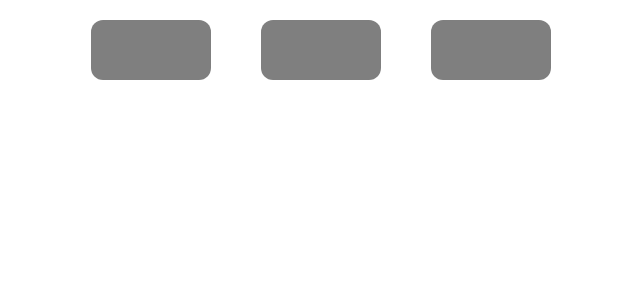
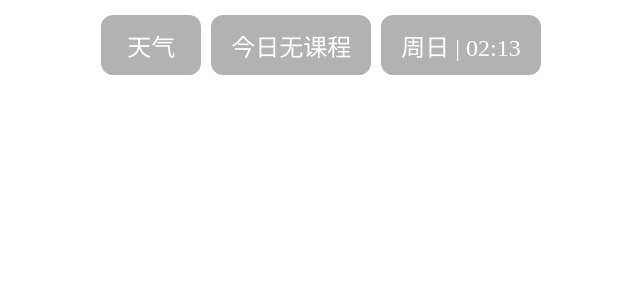
Before and after one commit to GPUawa/iClass, a Vue app: page / in a window 1280 px wide. Shown: the top 300 px of the page, without its empty margins (319-959 px from the left). Built offline with nearby package versions, Linux system fonts and the light colour scheme.

Commit message:
upd: 显示默认界面

```diff
--- a/src/renderer/src/App.vue
+++ b/src/renderer/src/App.vue
@@ -1,11 +1,67 @@
 <script setup>
+import { onMounted, ref, computed } from 'vue'
 import './assets/main.css'
+
+const headerVisible = ref(false)
+const todayClasses = ref([])
+const currentDate = ref(new Date())
+
+const todaySchedule = computed(() => {
+    if (!todayClasses.value.length) return "今日无课程"
+
+    return todayClasses.value.map(cls => {
+        return cls.subject.slice(0, 1)
+    }).join(' ')
+})
+
+const fetchTodayClasses = () => {
+    const dayIndex = currentDate.value.getDay() || 7
+    const weekNum = getWeekNumber(currentDate.value)
+    const weekType = weekNum % 2 === 0 ? 'even' : 'odd'
+    const mockSchedule = {
+        schedules: [
+            {
+                name: "星期一",
+                enable_day: 1,
+                weeks: "all",
+                classes: [
+                    { subject: "语文", start_time: "08:00:00", end_time: "09:00:00" },
+                    { subject: "数学", start_time: "09:00:00", end_time: "10:00:00" }
+                ]
+            }
+        ]
+    }
+
+    todayClasses.value = mockSchedule.schedules
+        .filter(s => s.enable_day === dayIndex && (s.weeks === 'all' || s.weeks === weekType))
+        .flatMap(s => s.classes)
+}
+
+const getWeekNumber = (date) => {
+    const janFirst = new Date(date.getFullYear(), 0, 1)
+    return Math.ceil(((date - janFirst) / 86400000 + janFirst.getDay() + 1) / 7)
+}
+
+onMounted(async () => {
+    setTimeout(() => {
+        headerVisible.value = true
+    }, 100)
+
+    fetchTodayClasses()
+
+    setInterval(() => {
+        currentDate.value = new Date()
+    }, 1000)
+})
+
 </script>
 
 <template>
-    <div class="header-bars">
-        <div class="weather"></div>
-        <div class="time"></div>
-        <div class="schedule"></div>
+    <div class="header-bars" :class="{ visible: headerVisible }">
+        <div class="weather">天气</div>
+        <div class="schedule">{{ todaySchedule }}</div>
+        <div class="time">
+            周{{ ['日', '一', '二', '三', '四', '五', '六'][currentDate.getDay()] }} | {{ currentDate.toLocaleTimeString('zh-CN', { hour: '2-digit', minute: '2-digit', hour12: false }) }}
+        </div>
     </div>
 </template>
--- a/src/renderer/src/assets/main.css
+++ b/src/renderer/src/assets/main.css
@@ -1,31 +1,59 @@
 .header-bars {
     display: flex;
     justify-content: center;
-    gap: 50px;
+    gap: 10px;
     position: fixed;
-    top: 20px;
+    top: 15px;
     left: 0;
     right: 0;
     z-index: 1000;
+    visibility: hidden;
+}
+
+.header-bars.visible {
+    visibility: visible;
+}
+
+.weather,
+.schedule,
+.time {
+    height: 60px;
+    min-width: 60px;
+    background-color: rgba(0, 0, 0, 0.3);
+    border-radius: 12px;
+    display: inline-flex;
+    justify-content: center;
+    align-items: center;
+    color: white;
+    font-size: 24px;
+    font-weight: 500;
+    padding: 0 20px;
+    white-space: nowrap;
+    opacity: 0;
+    transform: translateY(-100px);
+    animation: slideIn 0.8s forwards;
+}
+
+.schedule p {
+    margin: 0;
+    padding: 0 5px;
+}
+
+@keyframes slideIn {
+    to {
+        opacity: 1;
+        transform: translateY(0);
+    }
 }
 
 .weather {
-    width: 120px;
-    height: 60px;
-    background-color: rgba(0, 0, 0, 0.5);
-    border-radius: 12px;
+    animation-delay: 0.1s;
+}
+
+.schedule {
+    animation-delay: 0.2s;
 }
 
 .time {
-    width: 120px;
-    height: 60px;
-    background-color: rgba(0, 0, 0, 0.5);
-    border-radius: 12px;
+    animation-delay: 0.3s;
 }
-
-.schedule {
-    width: 120px;
-    height: 60px;
-    background-color: rgba(0, 0, 0, 0.5);
-    border-radius: 12px;
-}
```
Also changed, not shown: configs/schedule.yaml (added, +50 -0 lines), package.json (+10 -1 lines), src/main/index.js (+6 -6 lines), src/preload/index.js (+4 -18 lines), src/renderer/src/main.js (line endings or trailing spaces).
